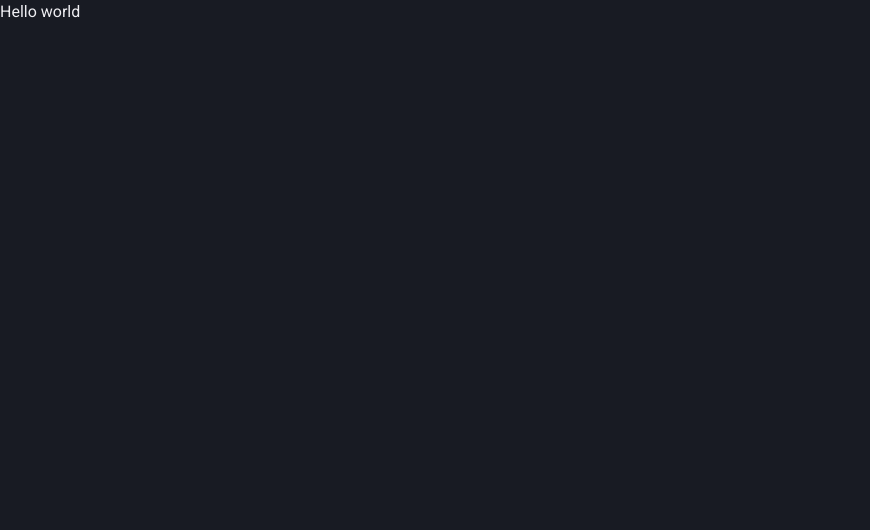
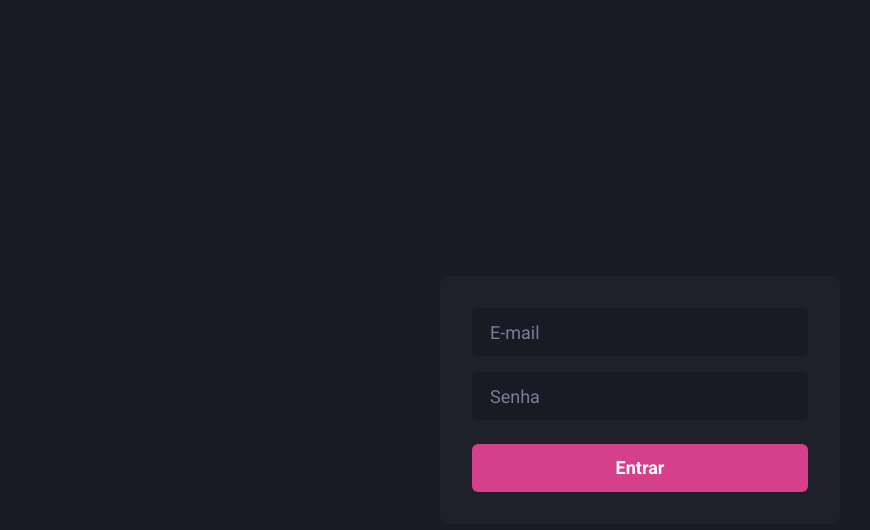
Before and after one commit to icaroov/dashgo, a Next.js app: page / in a window 1280 px wide. Shown: the top 530 px of the page, without its empty margins (0-870 px from the left). Built offline with nearby package versions, Linux system fonts and the light colour scheme.

Commit message:
feat: add signin page

```diff
--- a/src/pages/index.tsx
+++ b/src/pages/index.tsx
@@ -1,3 +1,47 @@
+import { Flex, Input, Button, Stack } from '@chakra-ui/react'
+
 export default function Home() {
-  return <h1>Hello world</h1>
+  return (
+    <Flex w='100vw' h='100vh' align='center' justify='center'>
+      <Flex
+        as='form'
+        w='100%'
+        maxWidth={400}
+        bg='gray.800'
+        padding='8'
+        borderRadius={8}
+        flexDir='column'
+      >
+        <Stack spacing={4}>
+          <Input
+            id='email'
+            name='email'
+            type='email'
+            focusBorderColor='pink.500'
+            bgColor='gray.900'
+            variant='filled'
+            _hover={{ bgColor: 'gray.900' }}
+            size='lg'
+            placeholder='E-mail'
+          />
+
+          <Input
+            id='password'
+            name='password'
+            type='password'
+            focusBorderColor='pink.500'
+            bgColor='gray.900'
+            variant='filled'
+            _hover={{ bgColor: 'gray.900' }}
+            size='lg'
+            placeholder='Senha'
+          />
+        </Stack>
+
+        <Button type='submit' marginTop='6' colorScheme='pink' size='lg'>
+          Entrar
+        </Button>
+      </Flex>
+    </Flex>
+  )
 }
```
